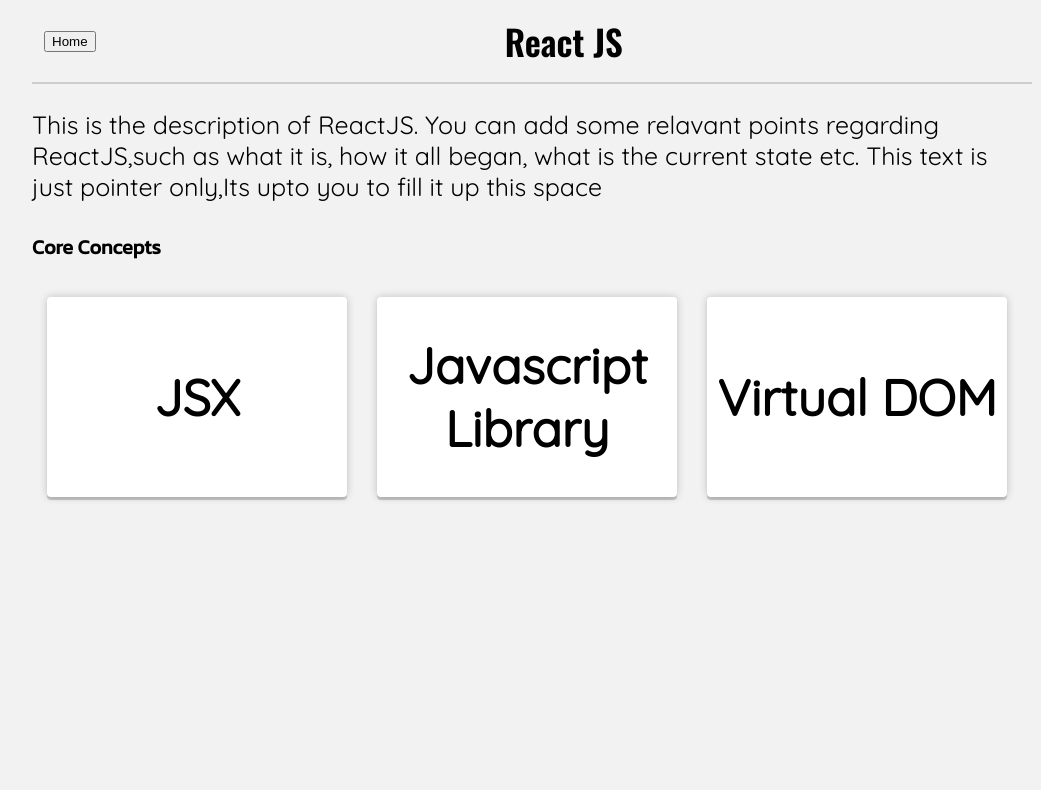
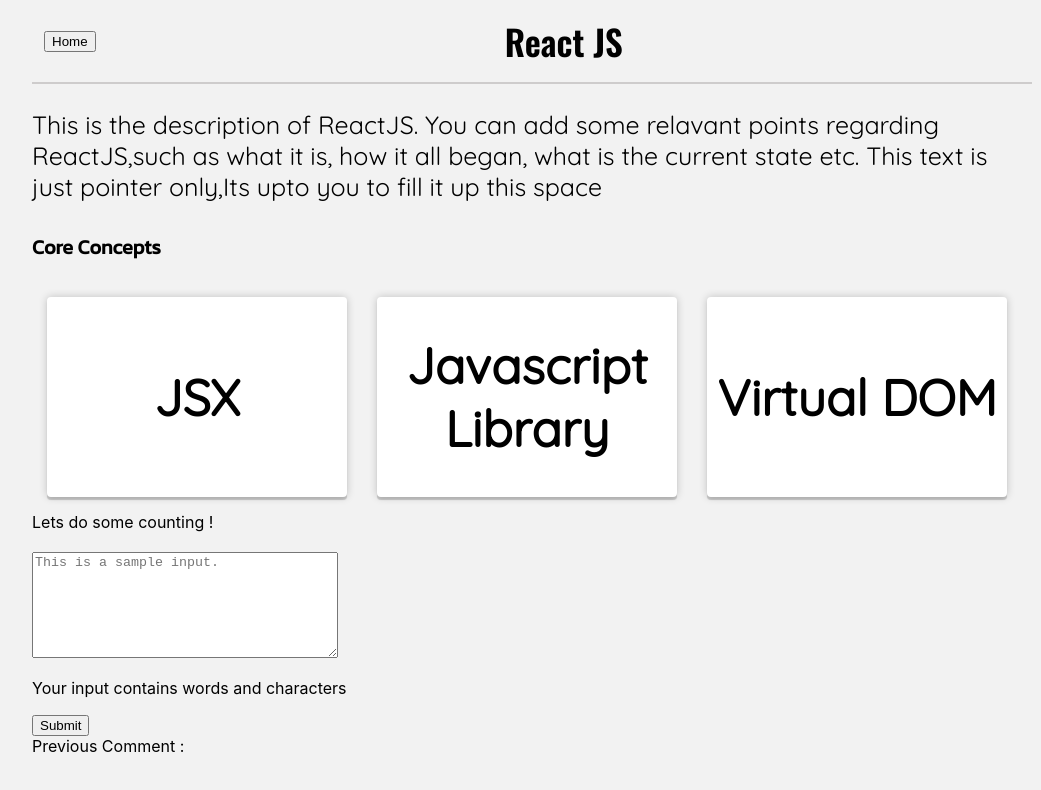
Before and after one commit to hkvongit/react-page-3-using-state-and-props, a React (Create React App) app: page / in a window 1280 px wide. Shown: the top 790 px of the page, without its empty margins (108-1149 px from the left). Built offline with nearby package versions, Linux system fonts and the light colour scheme.

Commit message:
input textbox for comment

```diff
--- a/src/App.js
+++ b/src/App.js
@@ -1,13 +1,15 @@
 import React from 'react';
 import './App.css';
 import ButtNav from "./components/ButtNav";
-import Content from "./components/elements/Content"
-import NavBar from "./components/elements/NavBar"
+// import Content from "./components/elements/Content"
+// import NavBar from "./components/elements/NavBar"
+import CommentInput from "./components/CommentItem/CommentInput"
 
 function App() {
   return (
     <div className="App">
       <ButtNav/>
+      <CommentInput/>
     </div>
   );
 }
--- a/src/components/ButtNav.js
+++ b/src/components/ButtNav.js
@@ -58,6 +58,7 @@
                     {/* <button className="btn" onClick={this.JSX}>JSX</button>
                     <button className="btn" onClick={this.JS}>Javascript library</button>
                     <button className="btn" onClick={this.VDOM}>Virtual DOM</button> */}
+                    <br/>
                 </div>
             </div>
 
--- /dev/null
+++ b/src/components/CommentItem/CommentDisplay.js
@@ -0,0 +1,10 @@
+import React from 'react'
+
+export default function CommentDisplay(props) {
+    return (
+        <div>
+            Previous Comment :
+            <span>{props.displayComment}</span>
+        </div>
+    )
+}
--- /dev/null
+++ b/src/components/CommentItem/CommentInput.css
@@ -0,0 +1,4 @@
+.inputBox{
+    width: 300px;
+    height: 100px;
+}
--- /dev/null
+++ b/src/components/CommentItem/CommentInput.js
@@ -0,0 +1,66 @@
+import React, { Component } from 'react'
+import './CommentInput.css';
+import CommentDisplay from "./CommentDisplay"
+
+export default class CommentInput extends Component {
+    constructor(props){
+        super(props)
+        this.state={
+            comment:"hi stays",
+        }
+    }
+
+    handleInputChange=(event)=>{
+        this.setState({
+            comment:event.target.value,
+            letter:null,
+            wordCount:null
+
+        })
+        this.wordCountFunc()
+        this.letterCount()
+    }
+
+    handleFormSubmit=(event)=>{
+        event.preventDefault()
+        this.setState({
+            commentpass:this.state.comment,
+        })
+        console.log(this.state.comment)
+    }
+
+    wordCountFunc=()=>{
+        this.setState({
+            wordCount:this.state.comment.split(" ").length
+        })
+    }
+
+    letterCount=()=>{
+        this.setState({
+            letters:this.state.comment.length,
+        })
+    }
+
+    render() {
+        return (
+            <div className="large_body">
+                <form onSubmit={this.handleFormSubmit}>
+                    <label>
+                        Lets do some counting !<br/><br/>
+                        <textarea
+                            type="textarea"
+                            className="inputBox"
+                            placeholder="This is a sample input."
+                            onChange={this.handleInputChange}
+                        />
+                        <p>Your input contains {this.state.wordCount} words and {this.state.letters} characters</p>
+                        <button type="submit">Submit</button>
+                    </label>
+                </form>
+
+                <CommentDisplay displayComment={this.state.commentpass}/>
+
+            </div>
+        )
+    }
+}
--- a/src/components/elements/Buttons.js
+++ b/src/components/elements/Buttons.js
@@ -3,7 +3,7 @@
 export default function Buttons(props) {
     return (
         <div>
-            <button className="btn" onClick={()=>props.callback()}>{props.value}</button>
+            <button className="btn" onClick={props.callback}>{props.value}</button>
         </div>
     )
 }
```
